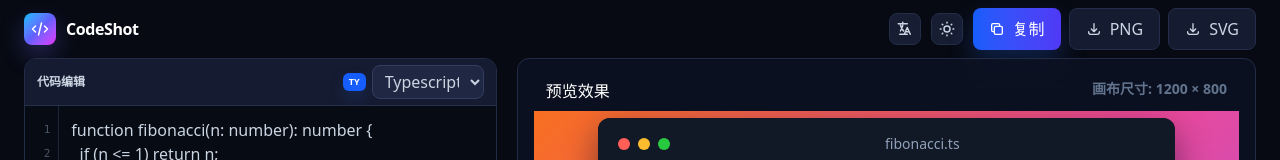
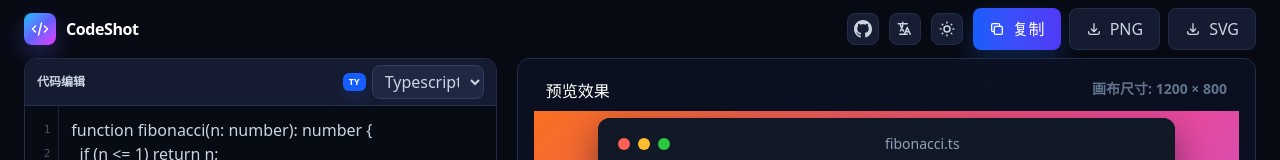
Before and after one commit to LL19991220/codeshot, a React (Vite) app: page / in a window 1280 px wide. Shown: the top 160 px of the page. Built offline with nearby package versions, Linux system fonts and the light colour scheme.

Commit message:
feat: 在 header 添加 GitHub 图标链接

```diff
--- a/src/App.tsx
+++ b/src/App.tsx
@@ -147,6 +147,24 @@
         </div>
 
         <div className="flex min-w-0 items-center gap-2.5 max-[720px]:gap-1.5">
+          {/* GitHub 链接 */}
+          <a
+            href="https://github.com/LL19991220/codeshot"
+            target="_blank"
+            rel="noopener noreferrer"
+            className={`flex h-8 w-8 items-center justify-center rounded-lg border transition-colors ${
+              isLight
+                ? 'bg-white border-gray-200 text-gray-700 hover:bg-gray-50'
+                : 'bg-[#171d32] border-[#242d49] text-slate-300 hover:bg-[#1d2540]'
+            }`}
+            aria-label="GitHub"
+            title="GitHub"
+          >
+            <svg className="h-[18px] w-[18px]" fill="currentColor" viewBox="0 0 24 24">
+              <path d="M12 0c-6.626 0-12 5.373-12 12 0 5.302 3.438 9.8 8.207 11.387.599.111.793-.261.793-.577v-2.234c-3.338.726-4.033-1.416-4.033-1.416-.546-1.387-1.333-1.756-1.333-1.756-1.089-.745.083-.729.083-.729 1.205.084 1.839 1.237 1.839 1.237 1.07 1.834 2.807 1.304 3.492.997.107-.775.418-1.305.762-1.604-2.665-.305-5.467-1.334-5.467-5.931 0-1.311.469-2.381 1.236-3.221-.124-.303-.535-1.524.117-3.176 0 0 1.008-.322 3.301 1.23.957-.266 1.983-.399 3.003-.404 1.02.005 2.047.138 3.006.404 2.291-1.552 3.297-1.23 3.297-1.23.653 1.653.242 2.874.118 3.176.77.84 1.235 1.911 1.235 3.221 0 4.609-2.807 5.624-5.479 5.921.43.372.823 1.102.823 2.222v3.293c0 .319.192.694.801.576 4.765-1.589 8.199-6.086 8.199-11.386 0-6.627-5.373-12-12-12z"/>
+            </svg>
+          </a>
+
           {/* 语言切换 */}
           <button
             type="button"
```
